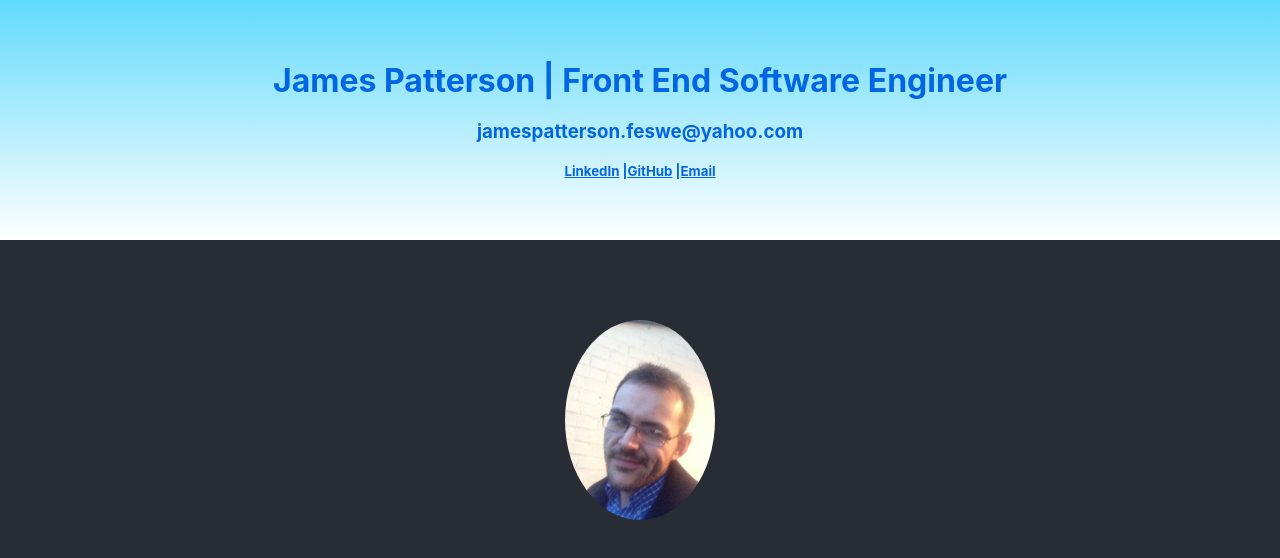
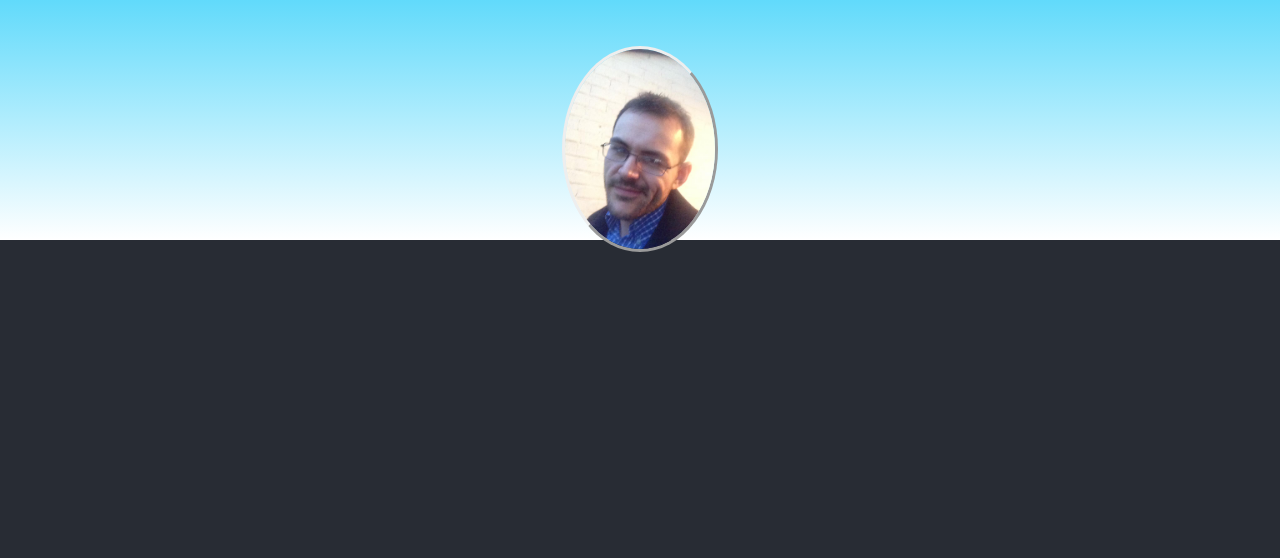
Before and after one commit to xrzy1985/react-js-portfolio, a React (Create React App) app: page / in a window 1280 px wide. Shown: the top 558 px of the page. Built offline with nearby package versions, Linux system fonts and the light colour scheme.

Commit message:
change header

```diff
--- a/package.json
+++ b/package.json
@@ -1,6 +1,6 @@
 {
   "name": "portfolio",
-  "version": "0.1.0",
+  "version": "0.1.2",
   "private": true,
   "dependencies": {
     "@testing-library/jest-dom": "^5.16.5",
--- a/src/App.js
+++ b/src/App.js
@@ -1,26 +1,13 @@
 import './App.scss';
+// COMPONENTS
+import Header from './components/header/header';
+import Main from './components/main/main';
 
 function App() {
   return (
     <>
-      <header>
-        <div class="header">
-          <h1>James Patterson | Front End Software Engineer</h1>
-          <br />
-          <h3>jamespatterson.feswe@yahoo.com</h3>
-          <br />
-          <h5>
-            <a href="https://www.linkedin.com/in/james-earl-patterson">LinkedIn</a> |
-            <a href="https://github.com/xrzy1985">GitHub</a> |
-            <a href="mailto: jamespatterson.feswe@yahoo.com">Email</a>
-          </h5>
-        </div>
-      </header>
-      <div class="profile-photo">
-        <img src={require('./assets/profile.jpg')}
-              alt="A man named James smiling with short hair and a grin on his face"
-              height="200px" />
-      </div>
+      <Header/>
+      <Main />
     </>
   );
 }
--- /dev/null
+++ b/src/components/header/header.js
@@ -0,0 +1,30 @@
+import './header.scss';
+import { useState } from 'react';
+
+export default function Header(props) {
+    const [email] = useState('jamespatterson.feswe@yahoo.com');
+    const [details] = useState([
+        'James Patterson', 'Front End Software Engineer',
+        'https://www.linkedin.com/in/james-earl-patterson',
+        'https://github.com/xrzy1985',
+        `mailto: ${email}`,
+    ]);
+    return (
+        <header>
+            <div class="header">
+                <h1>{details[0]}</h1>
+                <h3>{details[1]}</h3>
+                <h5>
+                    <a href={details[2]}>LinkedIn</a> |
+                    <a href={details[3]}>GitHub</a> |
+                    <a href={details[4]}>Email</a>
+                </h5>
+                <br />
+                <div class="profile-photo">
+                    <img src={require('../../assets/profile.jpg')}
+                        alt="A man named James smiling with short hair and a grin on his face" height="200px" />
+                </div>
+            </div>
+        </header>
+    );
+}
--- /dev/null
+++ b/src/components/header/header.scss
@@ -0,0 +1,23 @@
+.header {
+    display: flex;
+    align-items: center;
+    justify-content: center;
+    flex-direction: column;
+    background-image: linear-gradient(#61DAFB, white);
+
+    h1, h2, h3, h5, a {
+        color: #0265E2;
+    }
+}
+
+.profile-photo {
+    display: flex;
+    align-items: center;
+    justify-content: center;
+
+    img {
+        border-radius: 50%;
+        border-style: outset;
+        margin-bottom: 5vh;
+    }
+}
--- /dev/null
+++ b/src/components/main/main.js
@@ -0,0 +1,9 @@
+import './main.scss';
+
+export default function Main(props) {
+    return (
+        <div style={{ 'height': '100vh' }}>
+
+        </div>
+    );
+}
```
Also changed, not shown: src/components/main/main.scss (added).
